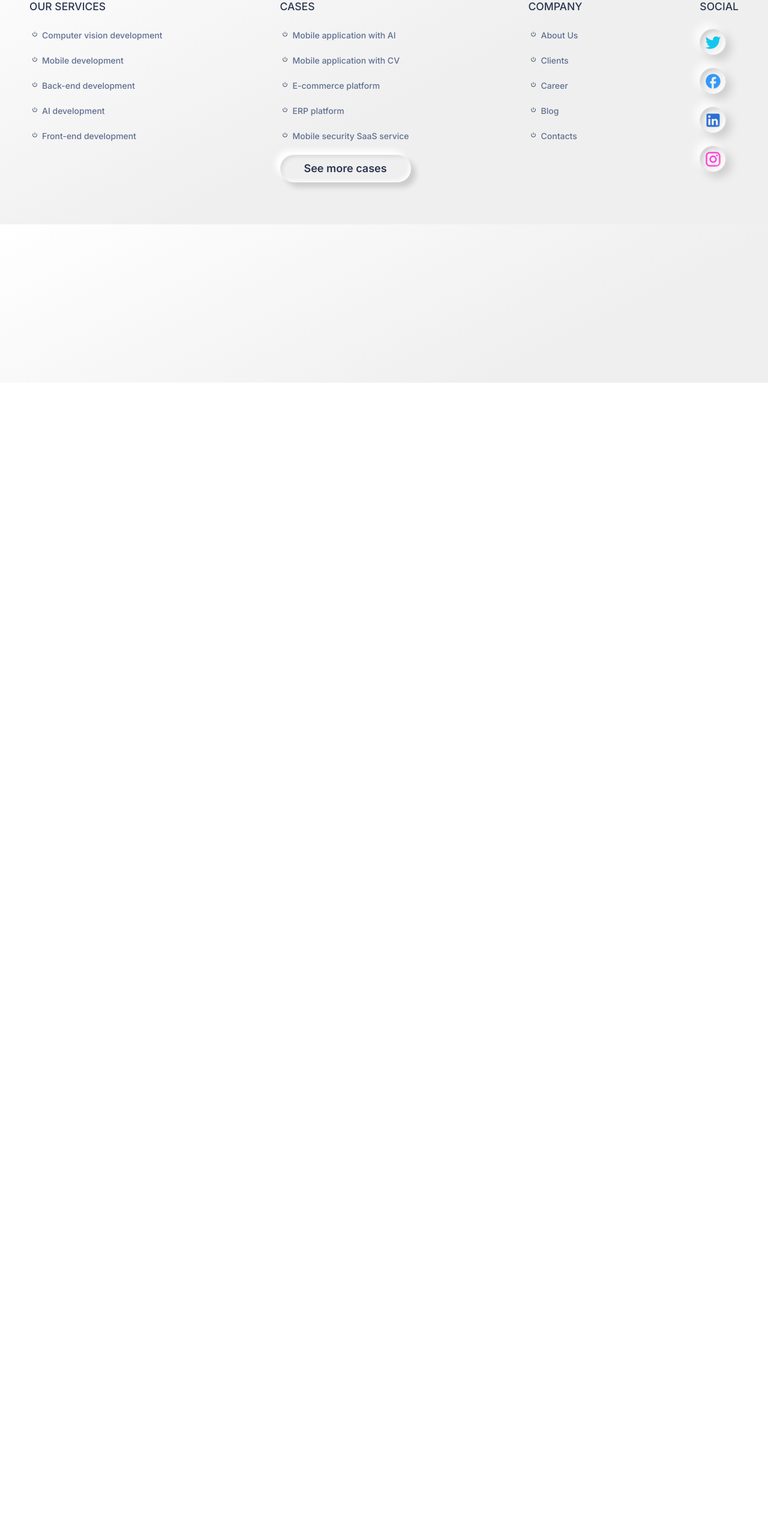
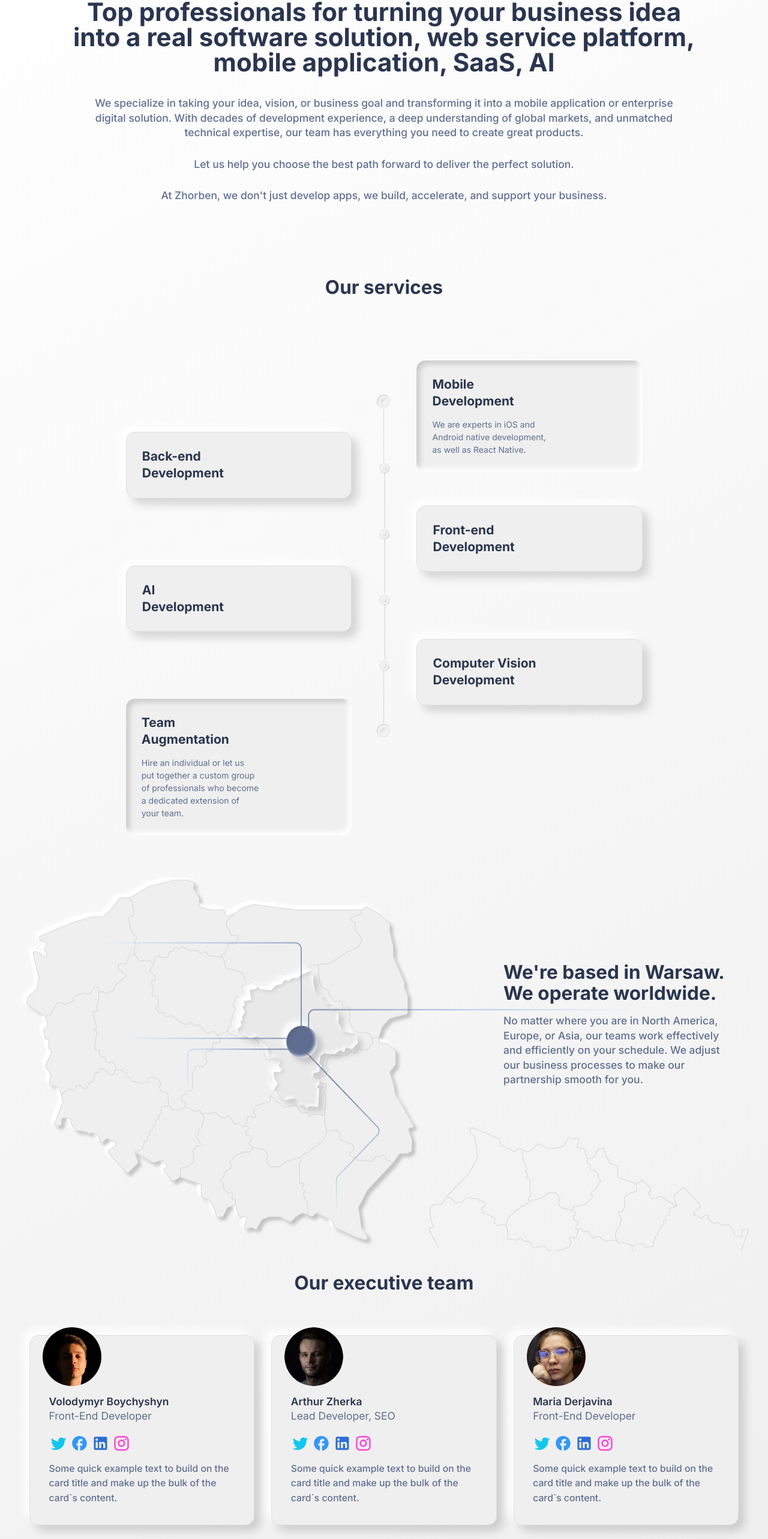
Before and after one commit to qsunn/zhorben, a Next.js app: page /about in a window 1280 px wide. Shown: the part 162-2728 px from the top of the page at 60% size. Before the commit the page ends 800 px from the top, so only its background shows below. Built offline with nearby package versions, Linux system fonts and the light colour scheme.

Commit message:
about page

```diff
--- a/app/about/page.js
+++ b/app/about/page.js
@@ -1,9 +1,25 @@
+// import { History } from "../components/AboutPage.js/History";
+import { Investments } from "../components/AboutPage.js/Investments";
+import { Keynote } from "../components/AboutPage.js/Keynote";
 import { Landing } from "../components/AboutPage.js/Landing";
+import { OurTeam } from "../components/AboutPage.js/OurTeam";
+import { Solutions } from "../components/AboutPage.js/Solutions";
+import { Achievements } from "../components/HomePage/Achievements";
+import { Based } from "../components/HomePage/Based";
+import { OurServices } from "../components/HomePage/OurServices";
 
 export default function About() {
-    return (
-        <main className="w-full mx-auto">
-            <Landing />
-        </main>
-    );
+  return (
+    <main className="w-full mx-auto">
+      <Landing />
+      <OurServices />
+      <Based />
+      <OurTeam />
+      <Solutions />
+      <Investments />
+      {/* <History /> */}
+      <Keynote />
+      <Achievements />
+    </main>
+  );
 }
--- /dev/null
+++ b/app/components/AboutPage.js/History.js
@@ -0,0 +1,9 @@
+import { s } from "@/app/styles";
+
+export const History = () => {
+  return (
+    <section className={s.container}>
+      <div className="w-full"></div>
+    </section>
+  );
+};
--- /dev/null
+++ b/app/components/AboutPage.js/Investments.js
@@ -0,0 +1,23 @@
+import { s } from "@/app/styles";
+
+export const Investments = () => {
+  return (
+    <section className={s.container}>
+      <div className="w-full">
+        <h3 className={`${s.h3title} ${s.title}`}>
+          Our clients got investments from
+        </h3>
+        <div className="w-full grid place-items-center grid-cols-2 sm:grid-cols-4 grid-flow-row gap-16 lg:gap-28">
+          <div className="h-20 w-28 bg-center bg-no-repeat bg-contain bg-[url('./images/logo_forbes.svg')]" />
+          <div className="h-20 w-28 bg-center bg-no-repeat bg-contain bg-[url('./images/logo_cnbc.svg')]" />
+          <div className="h-20 w-28 bg-center bg-no-repeat bg-contain bg-[url('./images/logo_venturebeat.svg')]" />
+          <div className="h-20 w-28 bg-center bg-no-repeat bg-contain bg-[url('./images/logo_the_sun_newspaper.svg')]" />
+          <div className="h-20 w-28 bg-center bg-no-repeat bg-contain bg-[url('./images/logo_the_next_web.svg')]" />
+          <div className="h-20 w-28 bg-center bg-no-repeat bg-contain bg-[url('./images/logo_bloomberg.svg')]" />
+          <div className="h-20 w-28 bg-center bg-no-repeat bg-contain bg-[url('./images/logo_business_insider.svg')]" />
+          <div className="h-20 w-28 bg-center bg-no-repeat bg-contain bg-[url('./images/logo_yahoo_finance.svg')]" />
+        </div>
+      </div>
+    </section>
+  );
+};
--- /dev/null
+++ b/app/components/AboutPage.js/Keynote.js
@@ -0,0 +1,21 @@
+import { s } from "@/app/styles";
+import { Button } from "../Button";
+
+export const Keynote = () => {
+  return (
+    <section className={s.container}>
+      <div className="w-full">
+        <div className={`box2 py-11 flex flex-col items-center gap-5`}>
+          <h3 className={`${s.h3title}`}>Our keynote</h3>
+          <p
+            className={`${s.p4medium} text-grey mb-3 max-w-[18rem] sm:max-w-full`}
+          >
+            Check out our keynote to find more about our team and how we
+            operate.
+          </p>
+          <Button style="w-min-content" text="Download (PDF)" />
+        </div>
+      </div>
+    </section>
+  );
+};
--- a/app/components/AboutPage.js/Landing.js
+++ b/app/components/AboutPage.js/Landing.js
@@ -1,9 +1,29 @@
-import { s } from "@/app/styles"
+import { s } from "@/app/styles";
 
 export const Landing = () => {
-    return <section className={s.container}>
-        <div className="w-full">
-            такая структура каждой секции, и тут уже ее контент
-        </div>
+  return (
+    <section className={s.container}>
+      <div className="w-full flex flex-col gap-8 pt-36 lg:px-20 2xl:pt-[14rem]">
+        <h2 className={`${s.h2title} text-center mb-2`}>
+          Top professionals for turning your business idea into a real software
+          solution, web service platform, mobile application, SaaS, AI
+        </h2>
+        <h6 className={`${s.h6titleM} text-center text-grey px-4`}>
+          We specialize in taking your idea, vision, or business goal and
+          transforming it into a mobile application or enterprise digital
+          solution. With decades of development experience, a deep understanding
+          of global markets, and unmatched technical expertise, our team has
+          everything you need to create great products.
+        </h6>
+        <h6 className={`${s.h6titleM} text-center text-grey px-4`}>
+          Let us help you choose the best path forward to deliver the perfect
+          solution.
+        </h6>
+        <h6 className={`${s.h6titleM} text-center text-grey px-4`}>
+          At Zhorben, we don&apos;t just develop apps, we build, accelerate, and
+          support your business.
+        </h6>
+      </div>
     </section>
-}
+  );
+};
--- /dev/null
+++ b/app/components/AboutPage.js/OurTeam.js
@@ -0,0 +1,58 @@
+import { s } from "@/app/styles";
+
+export const OurTeam = () => {
+  const employeesData = [
+    {
+      name: "Volodymyr Boychyshyn",
+      position: "Front-End Developer",
+      about:
+        "Some quick example text to build on the card title and make up the bulk of the card`s content.",
+      photo: 'bg-[url("./images/employee_photo_2.jpg")]',
+    },
+    {
+      name: "Arthur Zherka",
+      position: "Lead Developer, SEO",
+      about:
+        "Some quick example text to build on the card title and make up the bulk of the card`s content.",
+      photo: 'bg-[url("./images/employee_photo_1.jpg")]',
+    },
+    {
+      name: "Maria Derjavina",
+      position: "Front-End Developer",
+      about:
+        "Some quick example text to build on the card title and make up the bulk of the card`s content.",
+      photo: 'bg-[url("./images/employee_photo_3.jpg")]',
+    },
+  ];
+  return (
+    <section className={s.container}>
+      <div className="w-full flex flex-col items-center">
+        <h3 className={`${s.h3title} ${s.title} mb-20`}>Our executive team</h3>
+        <ul className="flex flex-col lg:flex-row gap-8">
+          {employeesData.map((t) => {
+            return (
+              <li className="">
+                <div className="box relative p-9 pt-28">
+                  <div
+                    className={`w-28 h-28 rounded-full absolute top-[-1rem] left-[1.5rem] z-50 ${s.image} ${t.photo}`}
+                  />
+                  <p className={`${s.p2heavy}`}>{t.name}</p>
+                  <p className={`${s.p2book} text-grey mb-5`}>{t.position}</p>
+                  <div className="flex flex-row gap-2 mb-5">
+                    <div className="h-8 w-8 bg-[url('./images/social_twitter.svg')]" />
+                    <div className="h-8 w-8 bg-[url('./images/social_facebook.svg')]" />
+                    <div className="h-8 w-8 bg-[url('./images/social_linkedin.svg')]" />
+                    <div className="h-8 w-8 bg-[url('./images/social_instagram.svg')]" />
+                  </div>
+                  <p className={`${s.p3medium} text-grey max-w-[rem]`}>
+                    {t.about}
+                  </p>
+                </div>
+              </li>
+            );
+          })}
+        </ul>
+      </div>
+    </section>
+  );
+};
--- /dev/null
+++ b/app/components/AboutPage.js/Solutions.js
@@ -0,0 +1,63 @@
+import { s } from "@/app/styles";
+
+export const Solutions = () => {
+  const solutions = [
+    {
+      title: "Cloud software",
+      desc: "We lead projects based on the latest and most robust technologies for software delivery like Docker, Kubernetes, AWS, Azure and Google Cloud.",
+    },
+    {
+      title: "API’s",
+      desc: "We design and build module architectures using RESTful API and WebSocket, so that our projects are flexible, scalable and upgradeable. We have our own best practices, components and modules for API and back-end development.",
+    },
+    {
+      title: "AI technologies",
+      desc: "We use our own technologies in image recognition and computer vision, and have experience with OpenCV, Dlib, Caffe, TensorFlow and CUDA.",
+    },
+    {
+      title: "Testing",
+      desc: "We use manual and automatic testing methodologies and software, like Unit,Codeception and Selenium.",
+    },
+    {
+      title: "Code review",
+      desc: "We make a regular code review and prefer test-driven development.",
+    },
+    {
+      title: "Data base",
+      desc: "We optimize project data handling: MongoDB, Redis, ElasticSearch, Sphynx, Amazon SQS/RabbitMQ.",
+    },
+    {
+      title: "Documentation",
+      desc: "We document projects and use special software like Swagger to automate the process.",
+    },
+    {
+      title: "Support",
+      desc: "We do not reinvent the wheel but use the best existing solutions and libraries as much as possible to make future support easy and efficient.",
+    },
+    {
+      title: "UI/UX design",
+      desc: "We design in Sketch, prototype in Axure, InVision and Principle, and have extensive experience with Adobe Creative Cloud stack and Figma.",
+    },
+  ];
+  return (
+    <section className={s.container}>
+      <div className="w-full">
+        <h3 className={`${s.h3title} ${s.title}`}>
+          Technical solutions we use
+        </h3>
+        <ul className="w-full grid grid-cols-1 sm:grid-cols-2 lg:grid-cols-3 place-content-center gap-10">
+          {solutions.map((t) => {
+            return (
+              <li className="flex flex-row">
+                <div className="box2 p-8">
+                  <h5 className={`${s.h5title} mb-4`}>{t.title}</h5>
+                  <p className={`${s.p4book} text-grey`}>{t.desc}</p>
+                </div>
+              </li>
+            );
+          })}
+        </ul>
+      </div>
+    </section>
+  );
+};
--- /dev/null
+++ b/app/components/HomePage/Achievement.js
@@ -0,0 +1,20 @@
+import { s } from "@/app/styles";
+
+export const Achievement = () => {
+  return (
+    <div className={`box p-7 sm:p-3 md:p-7 flex flex-row gap-3`}>
+      <div
+        className={`${s.image} place-self-center h-8 w-9 bg-[url("./images/logo_laurels.svg")]`}
+      />
+      <div className="flex flex-col gap-2">
+        <div
+          className={`${s.image} h-5 w-10 bg-[url("./images/logo_clutch.png")]`}
+        />
+        <p className={`${s.p4book} text-grey text-left`}>
+          Top 5 <br />
+          AI developers
+        </p>
+      </div>
+    </div>
+  );
+};
--- /dev/null
+++ b/app/components/HomePage/Achievements.js
@@ -0,0 +1,23 @@
+import { s } from "@/app/styles";
+import { Achievement } from "./Achievement";
+
+export const Achievements = () => {
+  return (
+    <section className={s.container}>
+      <div className="w-full">
+        <h3 className={`${s.h3title} ${s.title}`}>Our achievements</h3>
+        <div className="w-full grid grid-cols-1 sm:grid-cols-3 gap-5">
+          <Achievement />
+          <Achievement />
+          <Achievement />
+          <Achievement />
+          <Achievement />
+          <Achievement />
+          <Achievement />
+          <Achievement />
+          <Achievement />
+        </div>
+      </div>
+    </section>
+  );
+};
--- a/app/styles.js
+++ b/app/styles.js
@@ -1,6 +1,6 @@
 export const s = {
   container:
-    "px-[2rem] sm:px-[3.5rem] 2xl:px-[8.75rem] pt-10 pb-20 grid place-items-center w-full relative",
+    "px-[1rem] sm:px-[3.5rem] 2xl:px-[8.75rem] pt-10 pb-20 grid place-items-center w-full relative",
   title: "text-center mb-[5rem]",
   h1title: "text-6xl font-bold",
   h2title: "text-5xl font-bold",
```
Also changed, not shown: app/images/logo_laurels.svg (added).
